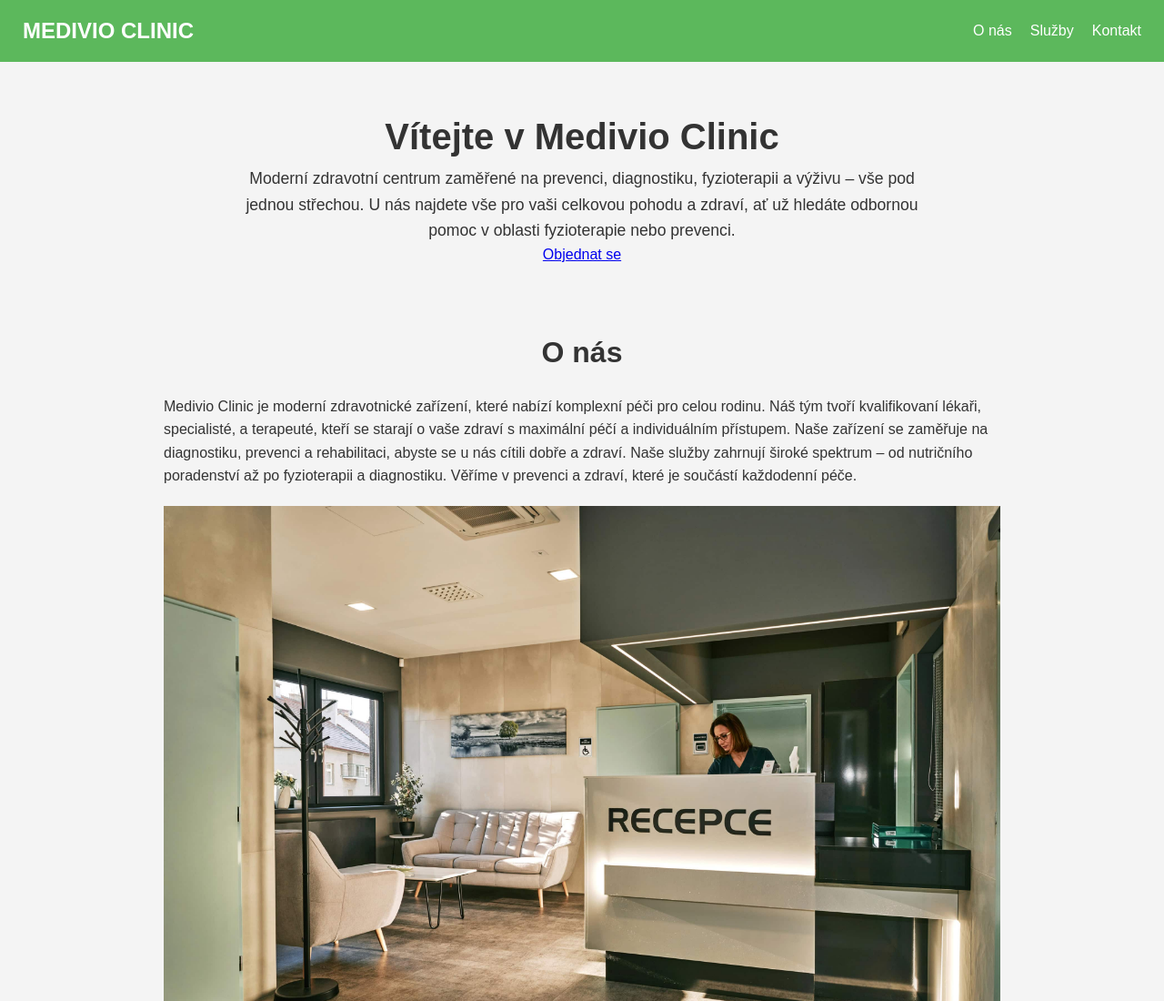
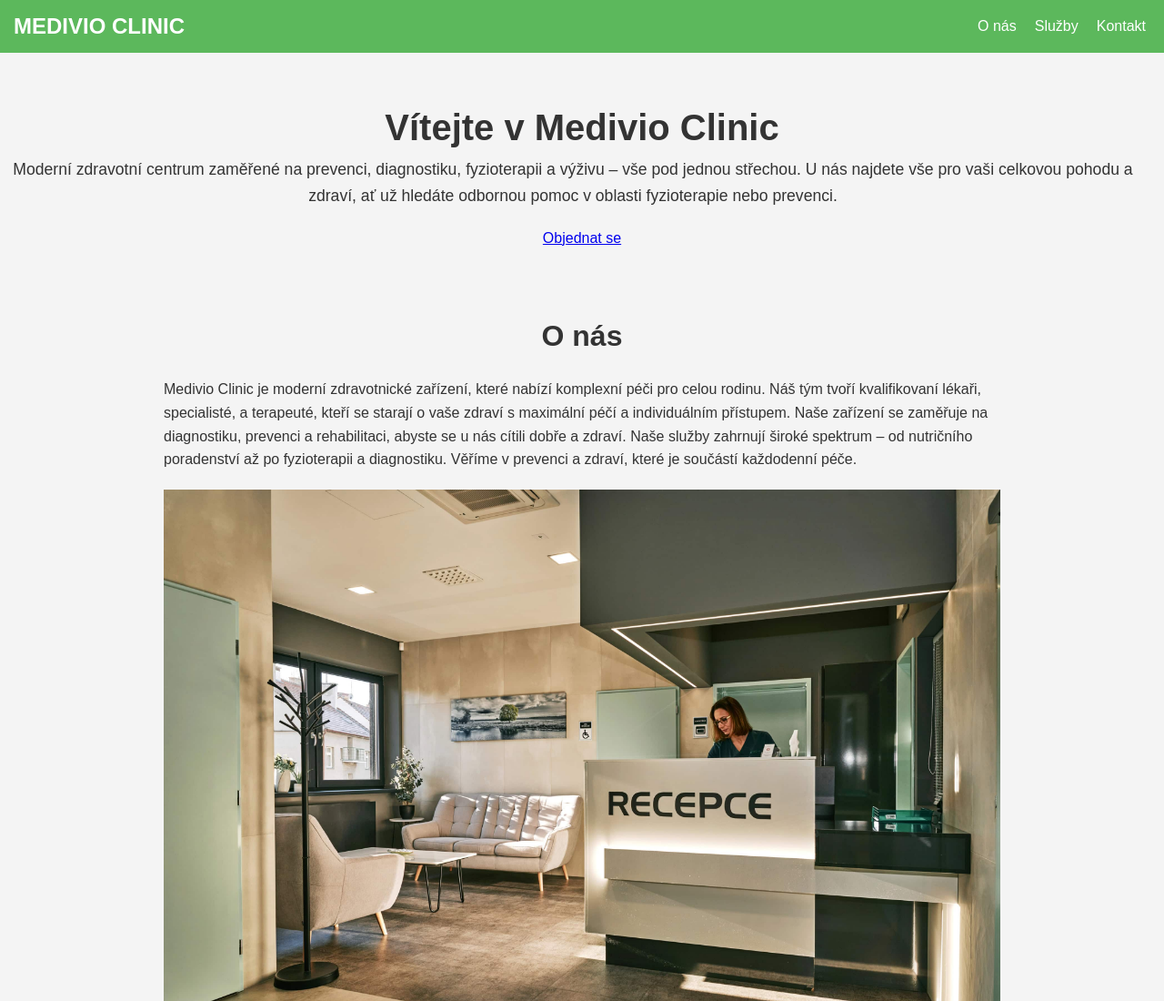
Before and after one commit to omgjxnas/Medivio-Clinic, a plain HTML site: page index.html in a window 1280 px wide. Shown: the top 1100 px of the page at 91% size. Drawn offline with Linux system fonts and the light colour scheme.

Commit message:
Update style.css

```diff
--- a/style.css
+++ b/style.css
@@ -22,7 +22,7 @@ img {
 .navbar {
   background: #5cb85c;
   color: white;
-  padding: 15px;
+  padding: 10px;
   display: flex;
   justify-content: space-between;
   align-items: center;
@@ -30,7 +30,7 @@ img {
 .logo {
   font-size: 1.5em;
   font-weight: bold;
-  margin-left: 10px;
+  margin-left: 5px;
 }
 .nav-links {
   list-style: none;
@@ -50,7 +50,7 @@ img {
 }
 .hero p {
   font-size: 1.1em;
-  margin: 0 250px;
+  padding: 0px 20px 20px 0px;
 }
 h2 {
   font-size: 2em;
```
